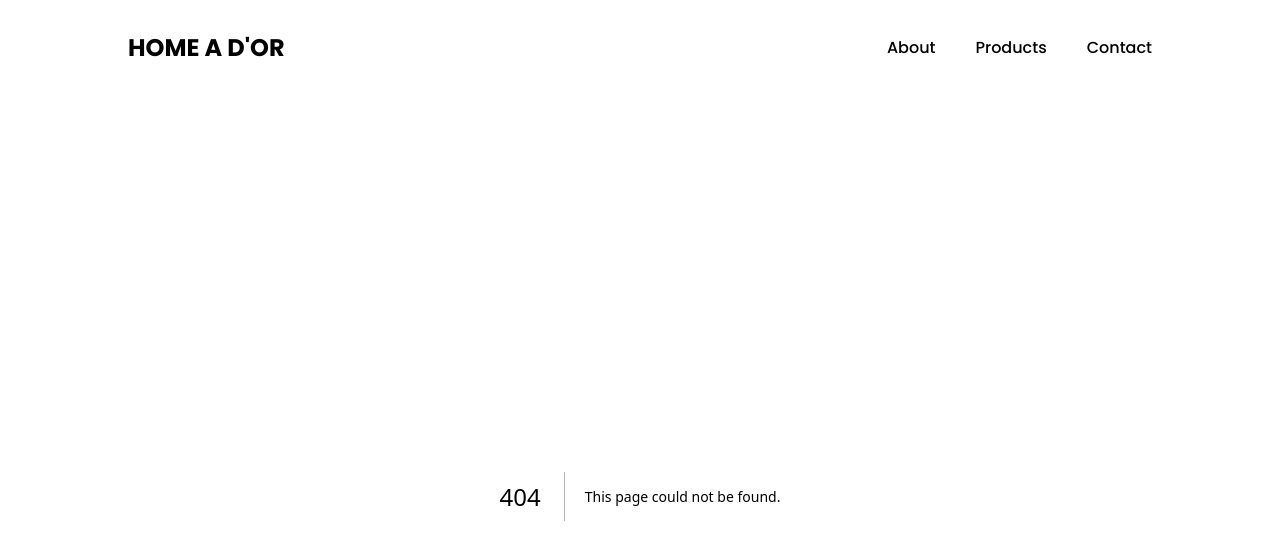
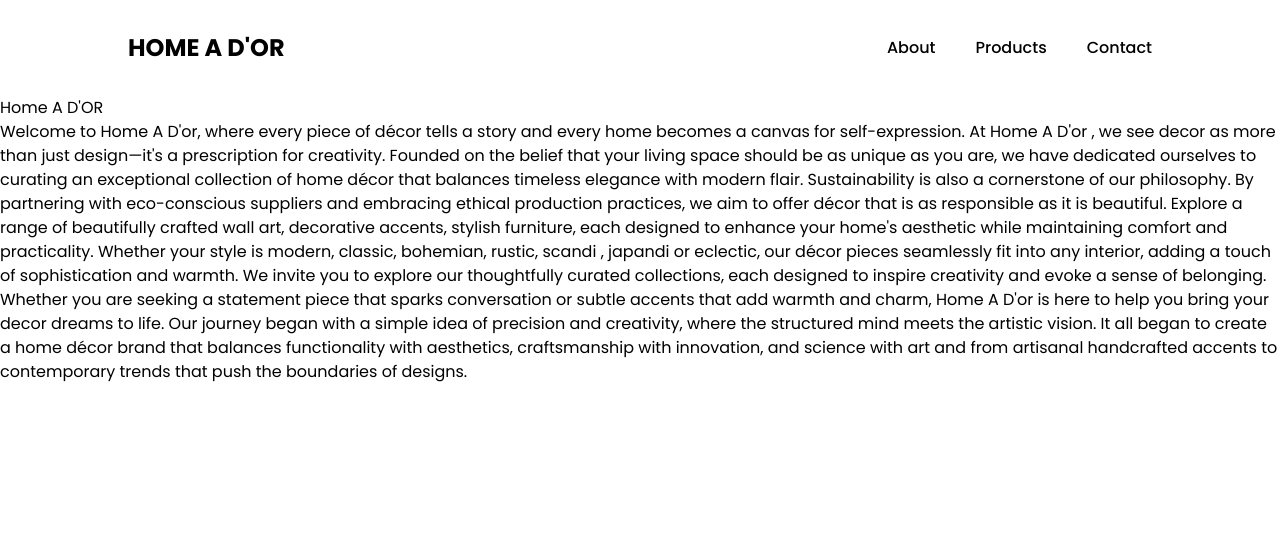
Before and after one commit to devshah7/home-a-dor, a Next.js app: page /about in a window 1280 px wide. Before the commit this address had no page. Shown: the top 560 px of the page. Built offline with nearby package versions, Linux system fonts and the light colour scheme.

Commit message:
add: pages, nav-links, about-title,desc

```diff
--- /dev/null
+++ b/src/app/about/page.jsx
@@ -0,0 +1,37 @@
+import React from "react";
+
+const About = () => {
+  return (
+    <>
+      <h1>Home A D'OR</h1>
+      <p>
+        Welcome to Home A D'or, where every piece of décor tells a story and
+        every home becomes a canvas for self-expression. At Home A D'or , we see
+        decor as more than just design—it's a prescription for creativity.
+        Founded on the belief that your living space should be as unique as you
+        are, we have dedicated ourselves to curating an exceptional collection
+        of home décor that balances timeless elegance with modern flair.
+        Sustainability is also a cornerstone of our philosophy. By partnering
+        with eco-conscious suppliers and embracing ethical production practices,
+        we aim to offer décor that is as responsible as it is beautiful. Explore
+        a range of beautifully crafted wall art, decorative accents, stylish
+        furniture, each designed to enhance your home's aesthetic while
+        maintaining comfort and practicality. Whether your style is modern,
+        classic, bohemian, rustic, scandi , japandi or eclectic, our décor
+        pieces seamlessly fit into any interior, adding a touch of
+        sophistication and warmth. We invite you to explore our thoughtfully
+        curated collections, each designed to inspire creativity and evoke a
+        sense of belonging. Whether you are seeking a statement piece that
+        sparks conversation or subtle accents that add warmth and charm, Home A
+        D'or is here to help you bring your decor dreams to life. Our journey
+        began with a simple idea of precision and creativity, where the
+        structured mind meets the artistic vision. It all began to create a home
+        décor brand that balances functionality with aesthetics, craftsmanship
+        with innovation, and science with art and from artisanal handcrafted
+        accents to contemporary trends that push the boundaries of designs.
+      </p>
+    </>
+  );
+};
+
+export default About;
--- /dev/null
+++ b/src/app/contacts/page.jsx
@@ -0,0 +1,7 @@
+import React from "react";
+
+const Contacts = () => {
+  return <div>Contacts Page</div>;
+};
+
+export default Contacts;
--- a/src/app/page.js
+++ b/src/app/page.js
@@ -1,5 +1,5 @@
 const homepage = () => {
-  return <div>Homepage</div>;
+  return <>Home Page</>;
 };
 
 export default homepage;
--- /dev/null
+++ b/src/app/products/page.jsx
@@ -0,0 +1,7 @@
+import React from "react";
+
+const Products = () => {
+  return <div>Products Page</div>;
+};
+
+export default Products;
--- a/src/components/Navbar/MobileNav.jsx
+++ b/src/components/Navbar/MobileNav.jsx
@@ -1,4 +1,4 @@
-import navLinks from "@/app/constant/navLinks";
+import navLinks from "@/constant/navLinks";
 import Link from "next/link";
 import React from "react";
 
--- a/src/components/Navbar/Nav.jsx
+++ b/src/components/Navbar/Nav.jsx
@@ -1,14 +1,16 @@
-import navLinks from "@/app/constant/navLinks";
+import navLinks from "@/constant/navLinks";
 import Link from "next/link";
 import React from "react";
-
 
 const Nav = () => {
   return (
     <div className="w-full transition-all duration-200 h-[12vh] z-[1000]">
       <div className="flex items-center h-full justify-between w-[90%] xl:w-[80%] mx-auto">
         {/* Logo */}
-        <h1 className="text-xl md:text-2xl font-bold">HOME A D'OR</h1>
+        <Link href="./">
+          <h1 className="text-xl md:text-2xl font-bold">HOME A D'OR</h1>
+        </Link>
+
         {/* Navlinks */}
         <div className="hidden lg:flex items-center space-x-10">
           {navLinks.map((link) => {
--- a/src/app/constant/navLinks.jsx
+++ b/src/constant/navLinks.jsx
@@ -1,19 +1,19 @@
 const navLinks = [
   {
     id: 1,
-    url: "#",
+    url: "./about",
     label: "About",
   },
   {
     id: 2,
-    url: "#",
+    url: "./products",
     label: "Products",
   },
   {
     id: 3,
-    url: "#",
+    url: "./contacts",
     label: "Contact",
   },
 ];
 
-export default navLinks
+export default navLinks;
```
